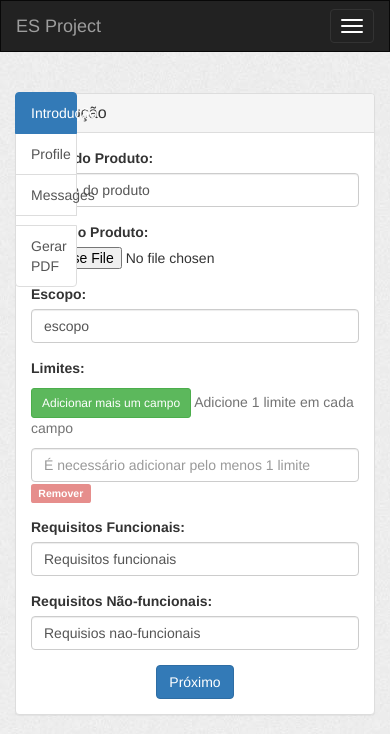
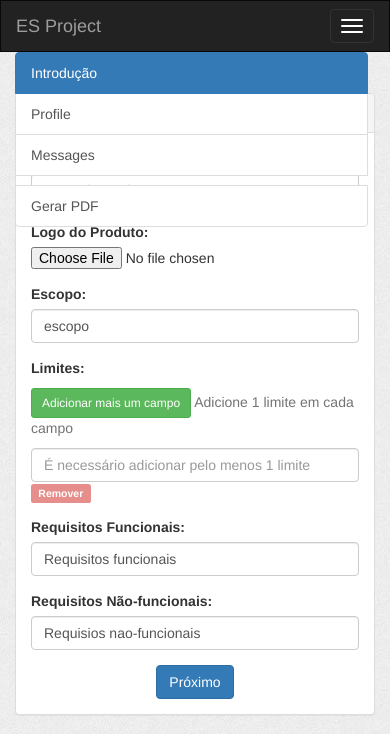
Before and after one commit to felipesousafs/esproject, a Django app: page /new in a window 390 px wide. Shown: the top 734 px of the page. Run offline with Django 3.2, Linux system fonts and the light colour scheme; some libraries are stand-ins or nearby versions.

Commit message:
Melhoramentos na responsividade do design

```diff
--- a/engsoft/static/css/myown.css
+++ b/engsoft/static/css/myown.css
@@ -8,8 +8,28 @@
 	margin-right: 1%;
 	padding: 15px;
 }
-.fixo{
-	position: fixed;
-	width: 16%;
-	z-index: 2;
+.fixo-xs{
+		position: fixed;
+		width: 90.6%;
+		z-index: 2;
+		margin-top: -40px;
+	}
+@media (min-width: 768px) {
+	.fixo-sm{
+		width: 22%;
+		z-index: 2;
+		margin-top: 0px;
+	}
 }
+@media (min-width: 979px) {
+	.fixo-md{
+		width: 20%;
+		z-index: 2;
+	}
+}
+@media (min-width: 1200px){
+	.fixo-lg{
+		width: 16%;
+		z-index: 2;
+	}
+}
--- a/engsoft/templates/engsoft/project_form.html
+++ b/engsoft/templates/engsoft/project_form.html
@@ -38,8 +38,8 @@ $(document).ready(function() {
 
 <br>
 <div class="row">
-	<div class="col-lg-2 col-md-2">
-		<div class="fixo">
+	<div class="col-lg-2 col-md-2 col-sm-3">
+		<div class="fixo-xs fixo-sm fixo-md fixo-lg">
 			<div class="list-group" >
 			    <a href="#introducao" class="list-group-item active" aria-controls="introducao" role="tab" data-toggle="tab">Introdução </a>
 			    <a href="#profile" class="list-group-item" aria-controls="profile" role="tab" data-toggle="tab">Profile</a>
@@ -49,7 +49,7 @@ $(document).ready(function() {
 		  	</div>
   		</div>
 	</div>
-	<div class="col-xs-12 col-md-8 col-lg-10"><!-- col-xs-12 .col-md-8 .col-lg-10 -->
+	<div class="col-xs-12 col-md-8 col-sm-9 col-lg-10"><!-- col-xs-12 .col-md-8 .col-lg-10 -->
 		<div class="tab-content">
 		<div class="panel panel-default tab-pane fade in active" role="tabpanel" id="introducao">
 			<div class="panel-heading">
```
